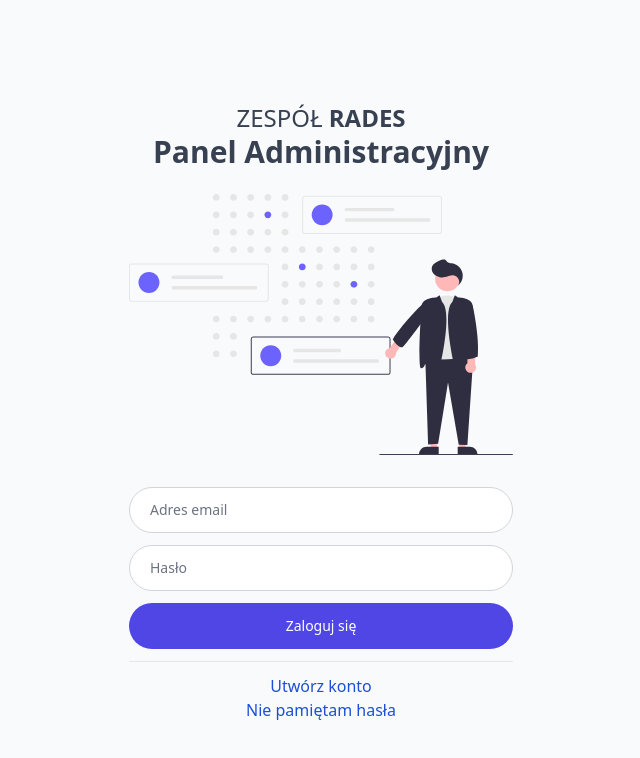
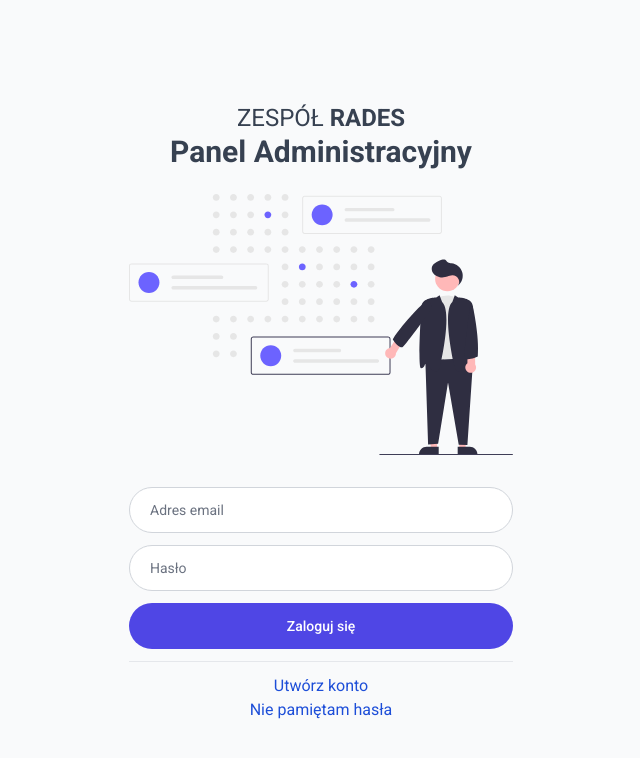
Before and after one commit to patimio66/radesadmin, a plain HTML site: page index.html in a window 1280 px wide. Shown: the whole page, without its empty margins (319-959 px from the left). Drawn offline with nearby package versions, Linux system fonts and the light colour scheme.

Commit message:
Change font to Roboto Sans-Serif

```diff
--- a/index.html
+++ b/index.html
@@ -7,6 +7,12 @@
     <meta name="viewport" content="width=device-width, initial-scale=1.0">
     <title>Zaloguj się do panelu - Zespół Rades</title>
     <link href="https://unpkg.com/tailwindcss@^2/dist/tailwind.min.css" rel="stylesheet">
+    <style>
+        @import url('https://fonts.googleapis.com/css2?family=Roboto:wght@300;400;500;700;900&display=swap');
+        * {
+            font-family: 'Roboto', sans-serif;
+        }
+    </style>
 </head>
 
 <body>
```
